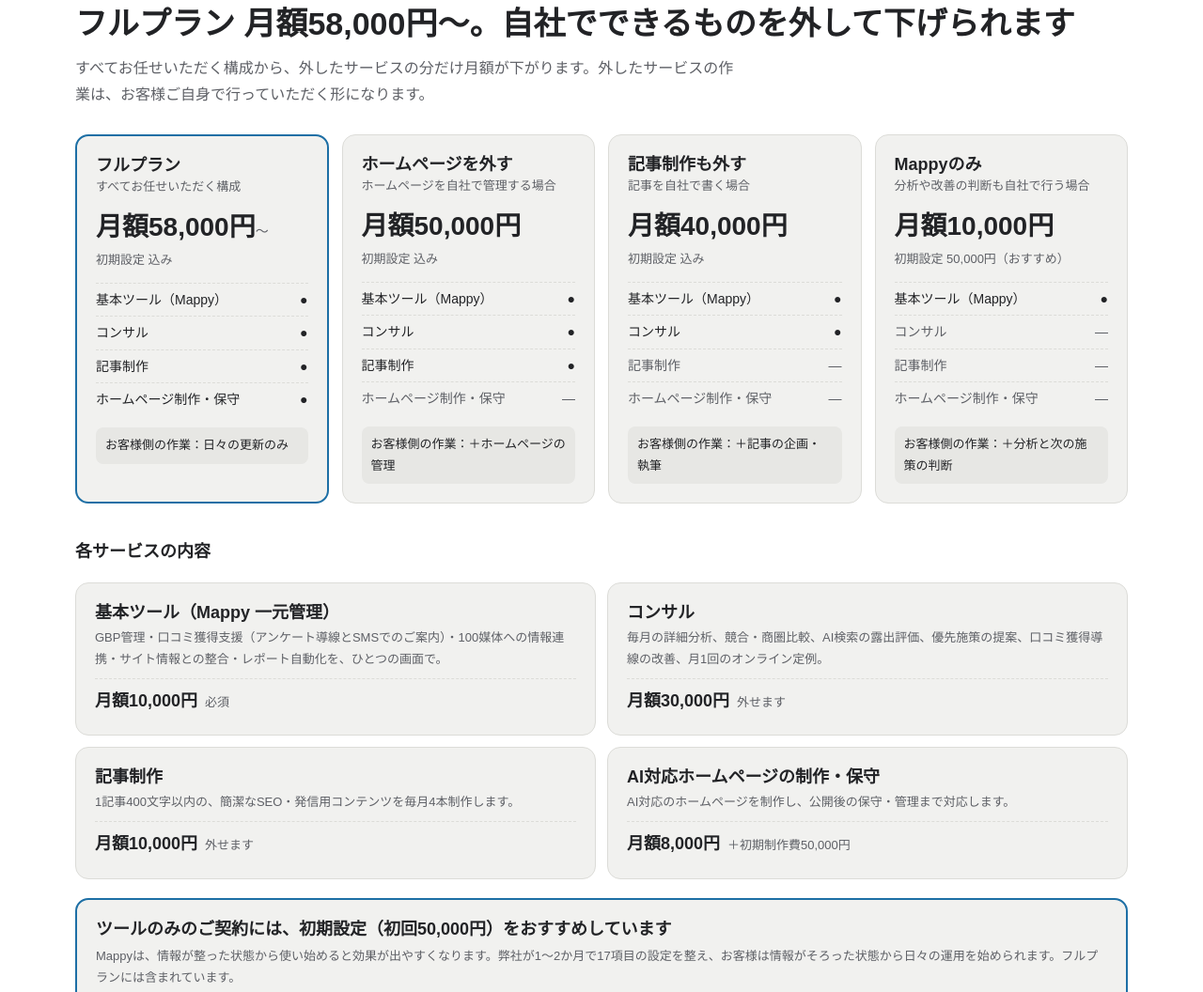
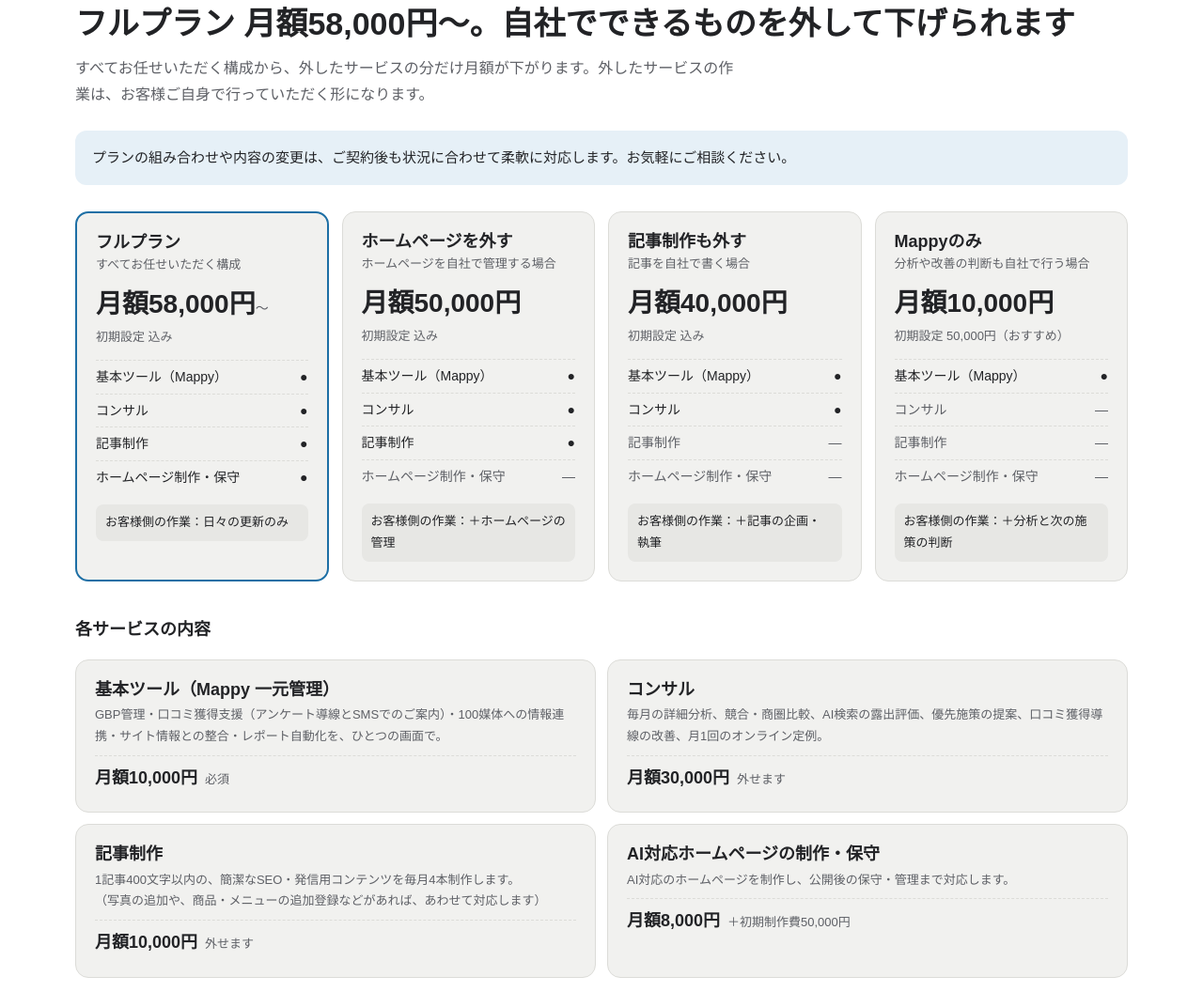
Before and after one commit to nanbara-cloud/meo-aio-proposal, a plain HTML site: page AIO.html in a window 1280 px wide. Shown: the part 9115-10171 px from the top of the page at 94% size. Drawn offline with Linux system fonts and the light colour scheme.

Commit message:
記事制作に写真・商品登録の対応と、プラン変更の柔軟対応を追記
Co-Authored-By: Claude Opus 5.5 <noreply@anthropic.com>
Claude-Session: https://claude.ai/code/session_01SW7zaY3qfjae8UtGmiqyB8

```diff
--- a/AIO.html
+++ b/AIO.html
@@ -327,12 +327,13 @@ footer b{color:#fff}
   <span class="lab">料金</span>
   <h2>フルプラン 月額58,000円〜。自社でできるものを外して下げられます</h2>
   <p class="lead">すべてお任せいただく構成から、外したサービスの分だけ月額が下がります。外したサービスの作業は、お客様ご自身で行っていただく形になります。</p>
+  <p class="note">プランの組み合わせや内容の変更は、ご契約後も状況に合わせて柔軟に対応します。お気軽にご相談ください。</p>
   <div class="plans" id="plans"></div>
   <h3 style="margin-top:40px">各サービスの内容</h3>
   <div class="items">
     <div class="card"><div class="item"><div><h3>基本ツール（Mappy 一元管理）</h3><p class="small" style="margin-top:4px">GBP管理・口コミ獲得支援（アンケート導線とSMSでのご案内）・100媒体への情報連携・サイト情報との整合・レポート自動化を、ひとつの画面で。</p></div><p class="p">月額10,000円<small>必須</small></p></div></div>
     <div class="card"><div class="item"><div><h3>コンサル</h3><p class="small" style="margin-top:4px">毎月の詳細分析、競合・商圏比較、AI検索の露出評価、優先施策の提案、口コミ獲得導線の改善、月1回のオンライン定例。</p></div><p class="p">月額30,000円<small>外せます</small></p></div></div>
-    <div class="card"><div class="item"><div><h3>記事制作</h3><p class="small" style="margin-top:4px">1記事400文字以内の、簡潔なSEO・発信用コンテンツを毎月4本制作します。</p></div><p class="p">月額10,000円<small>外せます</small></p></div></div>
+    <div class="card"><div class="item"><div><h3>記事制作</h3><p class="small" style="margin-top:4px">1記事400文字以内の、簡潔なSEO・発信用コンテンツを毎月4本制作します。<br>（写真の追加や、商品・メニューの追加登録などがあれば、あわせて対応します）</p></div><p class="p">月額10,000円<small>外せます</small></p></div></div>
     <div class="card"><div class="item"><div><h3>AI対応ホームページの制作・保守</h3><p class="small" style="margin-top:4px">AI対応のホームページを制作し、公開後の保守・管理まで対応します。</p></div><p class="p">月額8,000円<small>＋初期制作費50,000円</small></p></div></div>
   </div>
   <div class="card key" style="margin-top:20px">
```
